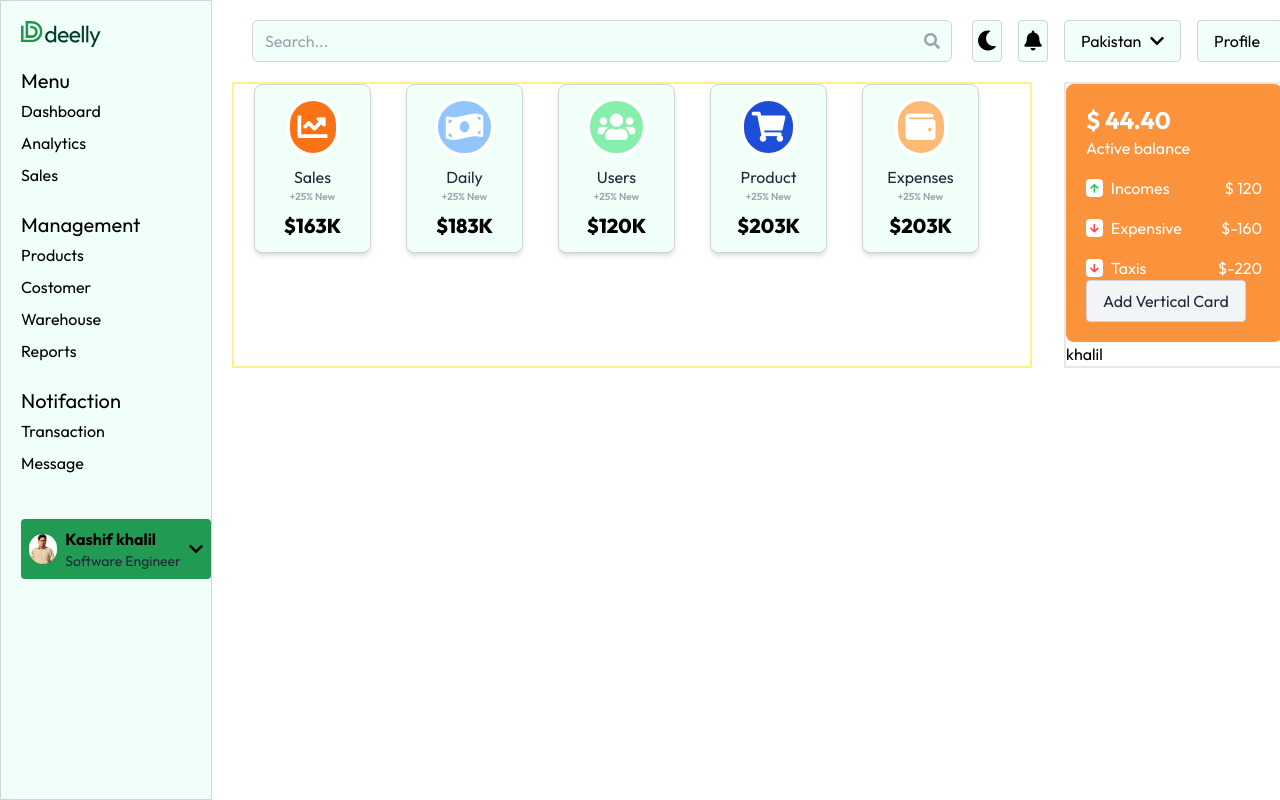
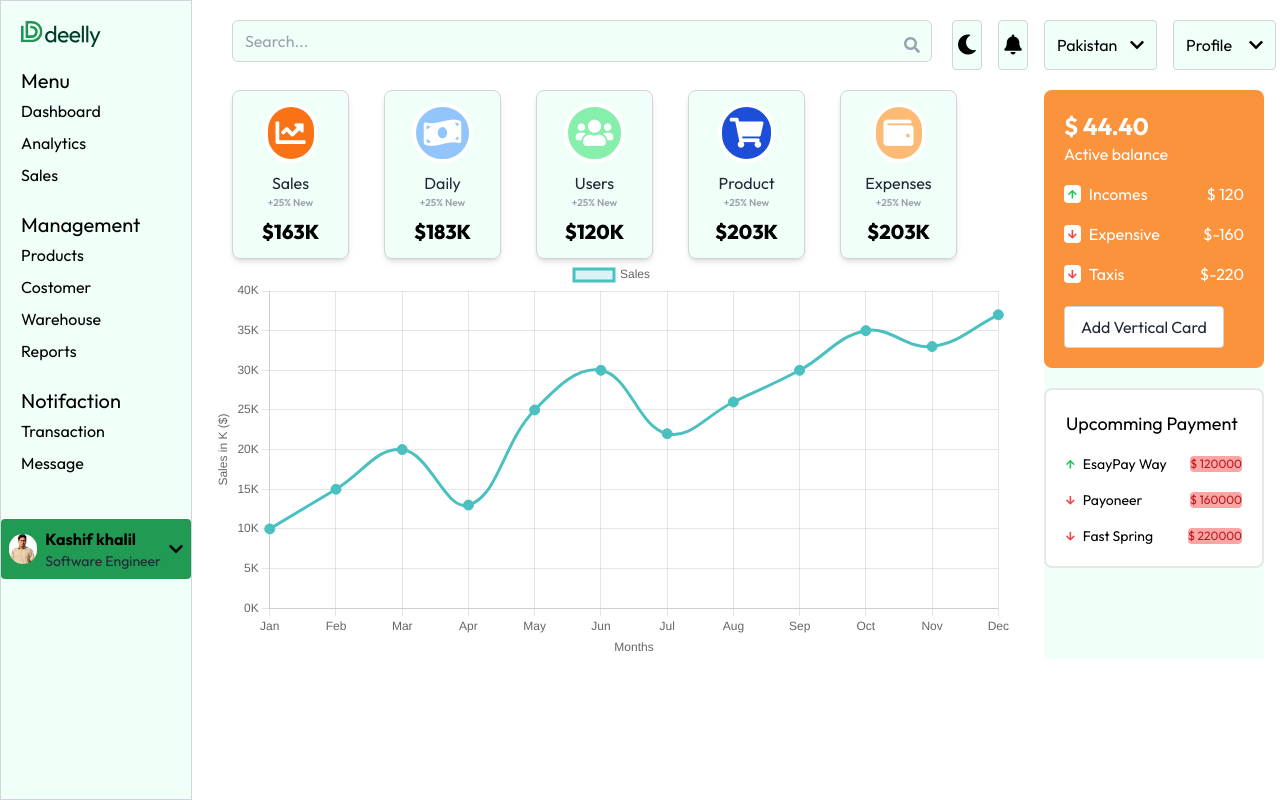
Before and after one commit to KashifKhalil986/Admin_Dashboard, a React (Vite) app: page / in a window 1280 px wide. Shown: the top 800 px of the page. Built offline with nearby package versions, Linux system fonts and the light colour scheme.

Commit message:
error resolved

```diff
--- a/package.json
+++ b/package.json
@@ -10,7 +10,9 @@
     "preview": "vite preview"
   },
   "dependencies": {
+    "chart.js": "^4.4.7",
     "react": "^18.3.1",
+    "react-chartjs-2": "^5.3.0",
     "react-dom": "^18.3.1"
   },
   "devDependencies": {
--- a/src/AdminPanel/Admin.jsx
+++ b/src/AdminPanel/Admin.jsx
@@ -1,4 +1,4 @@
-import React from 'react'
+// import React from 'react'
 import LeftSideBar from './LeftSideBar/LeftSideBar'
 import Navbar from './Navbar/Navbar'
 import Hero from './HeroSection/Hero'
@@ -6,7 +6,7 @@ import Hero from './HeroSection/Hero'
 
 const Admin = () => {
   return (
-    <div className='flex '>
+    <div className='flex  flex-col md:flex-row'>
       <LeftSideBar/>
       <div>
         <div className='nav '>
--- /dev/null
+++ b/src/AdminPanel/Components/Graph.jsx
@@ -0,0 +1,79 @@
+// import React from "react";
+import { Line } from "react-chartjs-2";
+import {
+  Chart as ChartJS,
+  CategoryScale,
+  LinearScale,
+  PointElement,
+  LineElement,
+  Title,
+  Tooltip,
+  Legend,
+} from "chart.js";
+
+// Register Chart.js components
+ChartJS.register(
+  CategoryScale,
+  LinearScale,
+  PointElement,
+  LineElement,
+  Title,
+  Tooltip,
+  Legend
+);
+
+const SalesGraph = () => {
+  // Chart data
+  const data = {
+    labels: ["Jan", "Feb", "Mar", "Apr", "May", "Jun", "Jul", "Aug", "Sep", "Oct", "Nov", "Dec"], // x-axis labels
+    datasets: [
+      {
+        label: "Sales", // Legend label
+        data: [10, 15, 20, 13, 25, 30, 22, 26, 30, 35, 33, 37], // y-axis data
+        borderColor: "rgba(75, 192, 192, 1)", // Line color
+        backgroundColor: "rgba(75, 192, 192, 0.2)", // Point fill color
+        tension: 0.4, // Curve of the line
+        pointRadius: 5, // Point size
+        pointBackgroundColor: "rgba(75, 192, 192, 1)", // Point color
+      },
+    ],
+  };
+
+  // Chart options
+  const options = {
+    responsive: true,
+    plugins: {
+      legend: {
+        display: true, // Show/hide legend
+        position: "top", // Legend position
+      },
+      tooltip: {
+        enabled: true, // Show tooltips on hover
+      },
+    },
+    scales: {
+      x: {
+        title: {
+          display: true,
+          text: "Months", // x-axis title
+        },
+      },
+      y: {
+        title: {
+          display: true,
+          text: "Sales in K ($)", // y-axis title
+        },
+        ticks: {
+          callback: function (value) {
+            return `${value}K`; // Add "K" to y-axis labels
+          },
+        },
+        beginAtZero: true, // Start y-axis at 0
+      },
+    },
+  };
+
+  return <Line data={data} options={options} />;
+};
+
+export default SalesGraph;
--- a/src/AdminPanel/HeroSection/Hero.jsx
+++ b/src/AdminPanel/HeroSection/Hero.jsx
@@ -1,7 +1,8 @@
-import React from 'react';
+// import React from 'react';
 import Data from '../../../public/data.json';
 import Card from '../Components/Card';
-import PropTypes from 'prop-types';
+// import PropTypes from 'prop-types';
+import SalesGraph from '../Components/Graph';
 
 
 
@@ -33,6 +34,32 @@ const Hero = () => {
 
         }
     ]
+    const upcommingBalance = [
+        {
+            "id" :1,
+            "icon" :"fas fas fa-arrow-up",
+            "iconColor":"text-green-500",
+            "decs" :"EsayPay Way",
+            "price":"$ 120000"
+
+        },
+        {
+            "id" :2,
+            "icon" :"fas fa-arrow-down",
+             "iconColor":"text-red-500",
+            "decs" :"Payoneer",
+            "price":"$ 160000"
+
+        },
+        {
+            "id" :3,
+            "icon" :"fas fa-arrow-down",
+             "iconColor":"text-red-500",
+            "decs" :"Fast Spring",
+            "price":"$ 220000"
+
+        }
+    ]
 
 
 
@@ -41,7 +68,7 @@ const Hero = () => {
 
 
             {/* middle section (cards and graphs) */}
-                <div className='middle flex flex-col ms-5 w-[800px] border border-2 border-yellow-200'>
+                <div className='middle flex flex-col ms-5 w-[800px]'>
 
    {/* cards */}
    <div className="cards flex flex-wrap w-[800px] gap-[35px] ps-5">
@@ -64,10 +91,10 @@ const Hero = () => {
 
     </div>
     <div className="graph">
-        {/* graph */}
+        <SalesGraph/>
     </div>
     </div>
-    <div className="right flex flex-col w-[220px] border border-2 ">
+    <div className="right  bg-[#F0FFF8] flex flex-col w-[220px]">
 
               <div className="top bg-orange-400 rounded-lg p-5 text-white">
               <div className="balance">
@@ -85,14 +112,29 @@ const Hero = () => {
                  ))}
               </div>
 
-              <button type="button" className=" bg-gray-100 text-gray-800 hover:bg-gray-200 border border-gray-300 rounded px-4 py-2">
-Add Vertical Card
+              <button type="button" className="mt-5 bg-white text-gray-800 hover:bg-gray-200 border border-gray-300 rounded px-4 py-2">
+              Add Vertical Card
 </button>
 </div>
 
-              <div className="bottom">
-khalil
+<div className="bottam rounded-lg p-5 text-black bg-white mt-5 border-2">
+              <div className="balance">
+                  <h3 className=' text-lg '>Upcomming Payment</h3>
+
               </div>
+              <div className="b-details">
+                 {upcommingBalance.map((el)=>(
+               <div className='flex flex-row mt-2 pt-2 items-center ' key={el.id}>
+               <div className={`${el.icon} ${el.iconColor} bg-white rounded  text-[10px]`}></div>
+                <div className='ps-2 text-sm'>{el.decs}</div>
+                <div className='ml-auto text-xs text-red-700 bg-red-300 rounded'>{el.price}</div>
+                {/* <div>{el.price}</div> */}
+               </div>
+                 ))}
+              </div>
+
+
+</div>
 
             </div>
            </div>
--- a/src/AdminPanel/LeftSideBar/LeftSideBar.jsx
+++ b/src/AdminPanel/LeftSideBar/LeftSideBar.jsx
@@ -1,8 +1,8 @@
-import React from 'react'
+// import React from 'react'
 
 const LeftSideBar = () => {
   return (
-    <div className='flex flex-col  h-screen bg-[#F0FFF8]  md:w-[25%] lg:w-[20%] border border-gray-300 '>
+    <div className='flex flex-col  h-screen bg-[#F0FFF8] w-full sm:w-full md:w-[25%] lg:w-[20%] border border-gray-300 '>
         <div className='logo flex ms-5 mt-5  '>
             <img className='w-[70px] sm:w-[70px] md:w-[80px] lg:w-[80px]' src="../../../public/images/Logo.svg" alt=""  />
 
@@ -38,7 +38,7 @@ const LeftSideBar = () => {
 
 
         </div>
-        <div className='below space-x-2 flex items-center  justify-center p-2 ms-5 mt-10 bg-[#219b53] w-[180px] sm:w-[180px] md:w-[180px] lg:w-[190px]  whitespace-nowrap rounded'>
+        <div className='below space-x-2 flex items-center  justify-center p-2 mt-10 bg-[#219b53] w-[180px] sm:w-[180px] md:w-[180px] lg:w-[190px]  whitespace-nowrap rounded'>
             <div className='image h-[30px] w-[30px] '>
                 <img className='rounded-full object-cover h-full w-full' src="../../../public/images/kashif_pic.jpg" alt="" />
             </div>
--- a/src/AdminPanel/Navbar/Navbar.jsx
+++ b/src/AdminPanel/Navbar/Navbar.jsx
@@ -1,7 +1,7 @@
-import React from 'react';
-import pak from '../../../public/flag/Pakistan.png';
-import usa from '../../../public/flag/usa.webp';
-import spain from '../../../public/flag/spain.png';
+// import React from 'react';
+// import pak from '../../../public/flag/Pakistan.png';
+// import usa from '../../../public/flag/usa.webp';
+// import spain from '../../../public/flag/spain.png';
 
 const Navbar = () => {
     return (
@@ -34,24 +34,24 @@ const Navbar = () => {
                     </button>
 
                     <label htmlFor="language-select" className="sr-only">Select Language</label>
-                    <div className="inline-flex items-center bg-[#F0FFF8] border border-gray-300 rounded px-4 py-2  hover:bg-gray-100">
+<div className="inline-flex items-center bg-[#F0FFF8] border border-gray-300 rounded   hover:bg-gray-100">
   <select
     id="language-select"
-                            className="appearance-none  bg-transparent border-none outline-none cursor-pointer"
+    className="appearance-none bg-transparent border-none outline-none p-3 cursor-pointer"
   >
-                            <option value="pakistan" selected>
-
+    <option value="pakistan" >
       Pakistan
     </option>
-                            <option value="usa">
+    <option value="usa" >
       USA
     </option>
     <option value="spain">
       Spanish
     </option>
   </select>
-                        <i className="fas fa-chevron-down ml-2"></i>
+  <i className="fas fa-chevron-down pr-3"></i>
 </div>
+
 
 
 {/*
@@ -59,22 +59,20 @@ const Navbar = () => {
                         <i className="fas fa-sign-out-alt px-2"></i>
                         LogOut
                     </button> */}
-                <label htmlFor="profile-logout" className='sr-only'>
-
-                <img src="../../../public/images/Logo.svg" alt="" />
-                </label>
-                   <div className='inline-flex items-center bg-[#F0FFF8] border border-gray-300 rounded px-4 py-2  hover:bg-gray-100'>
-                   <select id="selection" className="appearance-none  bg-transparent border-none outline-none cursor-pointer">
-                       <option value="profile">
+<div className="inline-flex items-center bg-[#F0FFF8] border border-gray-300 rounded   hover:bg-gray-100">
+  <select
+    id="language-select"
+    className="appearance-none bg-transparent border-none outline-none p-3 cursor-pointer"
+  >
+    <option  value="profile" >
       Profile
     </option>
-                       <option value="logout">
-                       <i className="fas fa-sign-out-alt px-2"></i>
+    <option  value="usa" >
      Logout
-
     </option>
 
   </select>
+  <i className="fas fa-chevron-down pr-3"></i>
 </div>
 
 
```
Also changed, not shown: src/AdminPanel/Components/Card.jsx (+13 -2 lines), 1 other file (tests, documents, lock files or other folders). Lines whose indentation alone changed are shown as unchanged.
